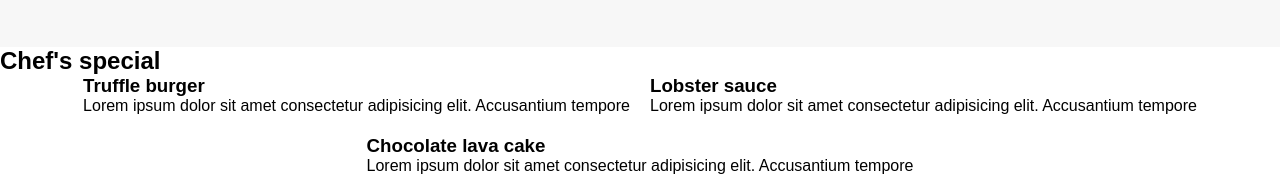
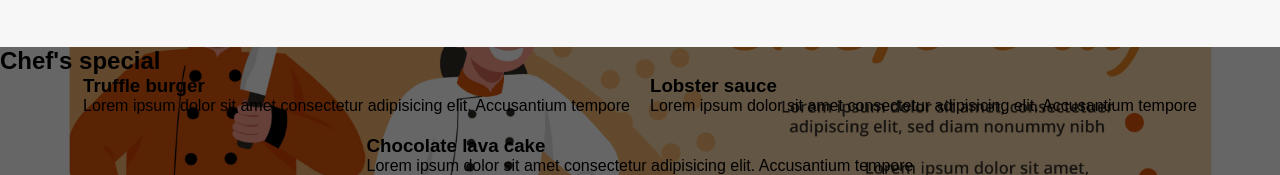
Before and after one commit to Arg-sq/A16FoodWebV2, a plain HTML site: page index.html in a window 1280 px wide. Shown: the part 1659-1834 px from the top of the page. Drawn offline with Linux system fonts and the light colour scheme.

Commit message:
feat: gradient add

```diff
--- a/index.html
+++ b/index.html
@@ -68,6 +68,10 @@
                 gap:20px;
                 justify-content: center;
             }
+            .special-section{
+                background:linear-gradient(0deg, rgba(0, 0, 0, 0.60) 0%, rgba(0, 0, 0, 0.60) 100%), url(./images/banner.jpg) lightgray 50% / cover no-repeat;
+
+            }
 
         </style>
     </head>
```
